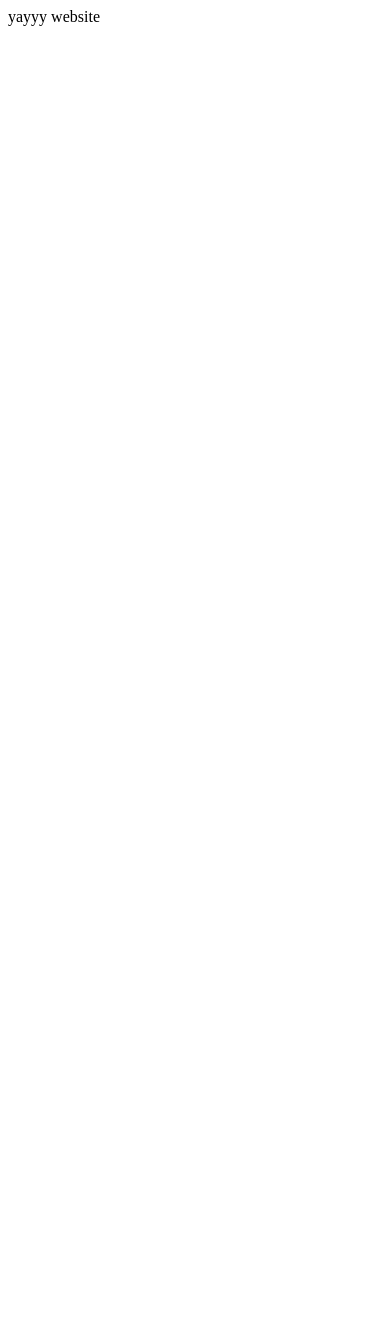
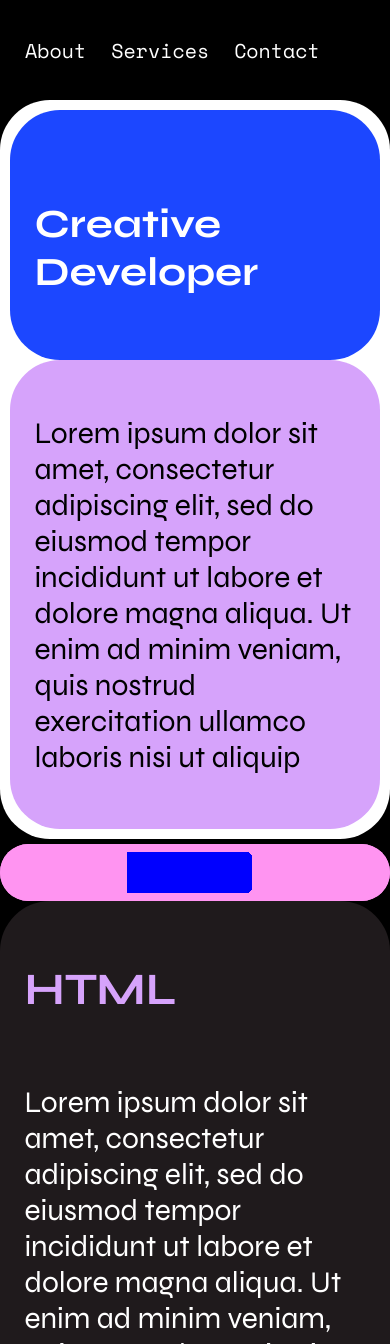
Before and after one commit to roddyka/creativeWebDevelopment, a plain HTML site: page index.html in a window 390 px wide. Shown: the top 1344 px of the page. Before the commit the page ends 844 px from the top, so only its background shows below. Drawn offline with nearby package versions, Linux system fonts and the light colour scheme.

Commit message:
adjusts on design

```diff
--- /dev/null
+++ b/assets/css/style.css
@@ -0,0 +1,280 @@
+* {
+    box-sizing: border-box;
+}
+
+html, body {
+    --border-radius: 100px;
+    --blue:#1c47ff ;
+    --pink: #d6a3fb;
+    --green: #ff94f1;
+    --ice: #e5e5e5;
+
+    --font-family: 'Syne', sans-serif;
+    --font-links: 'Space Mono', monospace;
+
+    --gutter: 2.25vw 6.25vw;
+
+    margin: 0;
+    padding: 0;
+    background: #000000;
+    color: #fff;
+    font-size: 30px;
+    font-family: var(--font-family);
+}
+
+a {
+    text-decoration: none;
+}
+
+article {
+    cursor: move;
+}
+.allsections {
+    /* position: relative;
+    width: 100%;
+    height: calc(100vh - 100px);
+    top: 100px; */
+}
+
+section {
+    width: 100%;
+    height: 100vh;
+}
+
+nav {
+    position: fixed;
+    width: 100%;
+    height: 100px;
+    top: 0;
+    left: 0;
+    font-size: 20px;
+    z-index: 3;
+}
+
+nav ul {
+    display: flex;
+    align-items: center;
+    width: 100%;
+    height: 100%;
+    margin: 0;
+    padding: 0;
+}
+
+nav ul li {
+    list-style: none;
+    margin-left: 45px;
+}
+
+nav ul li a {
+    color: #fff;
+    font-family: var(--font-links);
+}
+
+section {
+    display: flex;
+    position: relative;
+    width: 100%;
+    height: calc(100vh - 100px);
+    top: 100px;
+    z-index: 2;
+}
+
+section.sticky{
+    position: sticky;
+    margin-top: 100px;
+}
+
+section.full-screen {
+    height: 100vh;
+    top: 0;
+    margin-top: 0;
+    z-index: 3;
+    position: 0;
+    border-radius: 0 !important;
+    padding: 6.77vw;
+}
+
+section.about .empty {
+    flex-basis: 37.5vw;
+    background: var(--ice);
+    border-radius: var(--border-radius);
+}
+
+section.about article {
+    flex: 1;
+    display: flex;
+    flex-direction: column;
+    height: auto;
+}
+
+section.about article .title {
+    flex: 2;
+    display: flex;
+    align-items: flex-end;
+    background: var(--blue);
+    border-radius: var(--border-radius);
+    padding: var(--gutter);
+    font-size: 90px;
+}
+
+section.about article .description {
+    flex: 1;
+    display: flex;
+    align-items: center;
+    background: var(--pink);
+    border-radius: var(--border-radius);
+    padding: var(--gutter);
+    color: #000000;
+}
+
+section.services article {
+    display: flex;
+    width: 100%;
+}
+
+section.services figure, section.services .canvas-container {
+    display: flex;
+    align-items: center;
+    justify-content: center;
+    flex-basis: 55.25vw;
+    margin:0;
+    background:  var(--green);
+    border-radius: var(--border-radius);
+}
+
+
+section.services figure img{
+    width: 50%;
+}
+
+
+section.services .text {
+    display: flex;
+    flex-direction: column;
+    justify-content: center;
+    flex: 1;
+    background:  #1f1a1c;
+    padding: var(--gutter);
+    border-radius: var(--border-radius);
+}
+
+
+section.services .text a {
+    font-family: var(--font-links);
+}
+
+section.services.service-html figure, section.services.service-html .canvas-container {
+    background:var(--green);
+}
+
+section.services.service-html .text h2, section.services.service-html .text a {
+    color:var(--pink);
+}
+
+section.services.service-css figure, section.services.service-css .canvas-container  {
+    background: var(--blue);
+}
+
+section.services.service-css .text h2,
+section.services.service-css .text a{
+    background: var(--green);
+}
+
+section.services.service-js figure, section.services .canvas-container {
+    background: var(--pink);
+}
+
+section.services.service-js .text h2,
+section.services.service-js .text a{
+    background: var(--blue);
+}
+
+section.contact {
+    align-items: center;
+    justify-content: center;
+    background: linear-gradient(var(--blue),var(--green) 60%, var(--pink) 70%, var(--ice));
+    border-radius: var(--border-radius);
+}
+
+section.contact a {
+    font-size: 100px;
+    color: #000000;
+    font-weight: bold;
+}
+
+@media only screen and (max-width: 768px) {
+    html, body {
+        --border-radius: 50px;
+        --gutter: 6.25vw;
+    }
+
+    h1 {
+        font-size: 60px;
+    }
+
+    h1 {
+        font-size: 40px;
+    }
+
+    nav ul li {
+        margin-left: 25px;
+    }
+
+    section.about .empty {
+        display: none;
+    }
+
+    section.about article {
+        background: white;
+        border-radius: var(--border-radius);
+        padding: 10px;
+        margin-bottom: 5px;
+    }
+
+    section.services article {
+        flex-direction: column;
+    }
+
+    section.services figure, section.services .canvas-container {
+        flex-basis: 25vh;
+    }
+
+    section.services figure img {
+        flex-basis: 20%;
+    }
+
+    section.contact a {
+        font-size: 50px;
+        transform: rotate(90deg);
+    }
+
+    section.full-screen {
+        position: 0;
+    }
+
+    .canvas-container {
+        width: 100%;
+        height: 100%;
+        display: inline-block;
+        position: relative;
+    }
+
+    .canvas {
+        position: absolute;
+        top: 0;
+        left: 0;
+        width: 100%;
+        height: 100%;
+    }
+
+    section.contact {
+        border-radius: 0;
+        position: 0;
+    }
+
+}
+
+canvas{
+    border-radius: var(--border-radius);
+    height: auto;
+}
--- /dev/null
+++ b/assets/js/3dElements.js
@@ -0,0 +1,97 @@
+window.onload = function () {
+    createBox();
+    createPyramid();
+    createCircle();
+  };
+
+  function createBox() {
+    var scene = new THREE.Scene();
+    scene.background = new THREE.Color("#ff94f1"); // Set background color of the scene
+
+    var camera = new THREE.PerspectiveCamera(
+      75,
+      window.innerWidth / window.innerHeight,
+      1,
+      1000
+    );
+    var renderer = new THREE.WebGLRenderer();
+    var canvas = document.getElementById("box-canvas");
+    renderer.setSize(canvas.clientWidth, canvas.clientHeight);
+    canvas.appendChild(renderer.domElement);
+
+    var geometry = new THREE.BoxGeometry(1, 5, 1);
+    var material = new THREE.MeshBasicMaterial({ color: 0x0000ff });
+    var box = new THREE.Mesh(geometry, material);
+    scene.add(box);
+
+    camera.position.set(0, 0, 5);
+
+    function animate() {
+      requestAnimationFrame(animate);
+      //   box.rotation.x += 0.01;
+      box.rotation.y += 0.01;
+      renderer.render(scene, camera);
+    }
+
+    animate();
+  }
+
+  function createPyramid() {
+    var scene = new THREE.Scene();
+    scene.background = new THREE.Color("#1c47ff"); // Set background color of the scene
+
+    var camera = new THREE.PerspectiveCamera(
+      45,
+      window.innerWidth / window.innerHeight,
+      1,
+      1000
+    );
+    var renderer = new THREE.WebGLRenderer();
+    var canvas = document.getElementById("pyramid-canvas");
+    renderer.setSize(canvas.clientWidth, canvas.clientHeight);
+    canvas.appendChild(renderer.domElement);
+
+    var geometry = new THREE.ConeGeometry(1, 7, 4);
+    var material = new THREE.MeshBasicMaterial({ color: '#d6a3fb' });
+    var pyramid = new THREE.Mesh(geometry, material);
+    scene.add(pyramid);
+
+    camera.position.set(0, 0, 10);
+
+    function animate() {
+      requestAnimationFrame(animate);
+      //   pyramid.rotation.x += 0.01;
+      pyramid.rotation.y += 0.01;
+      renderer.render(scene, camera);
+    }
+
+    animate();
+  }
+
+
+  function createCircle() {
+    var scene = new THREE.Scene();
+    scene.background = new THREE.Color("#d6a3fb"); // Set background color of the scene
+
+    var camera = new THREE.PerspectiveCamera(45, window.innerWidth / window.innerHeight, 1, 1000);
+    var renderer = new THREE.WebGLRenderer();
+    var canvas = document.getElementById("circle-canvas");
+    renderer.setSize(canvas.clientWidth, canvas.clientHeight);
+    canvas.appendChild(renderer.domElement);
+
+    var geometry = new THREE.TorusGeometry(6, 3, 16, 100);
+    var material = new THREE.MeshBasicMaterial({ color: 'yellow'});
+    var circle = new THREE.Mesh(geometry, material);
+    scene.add(circle);
+
+    camera.position.set(0, 0, 100);
+
+    function animate() {
+      requestAnimationFrame(animate);
+      circle.rotation.y += 0.01;
+      //   circle.rotation.z += 0.01;
+      renderer.render(scene, camera);
+    }
+
+    animate();
+  }
--- /dev/null
+++ b/assets/js/home.js
@@ -0,0 +1,40 @@
+document.addEventListener('DOMContentLoaded', (event) => {
+
+    // function handleDragStart(e) {
+    //   this.style.opacity = '0.4';
+    // }
+
+    // function handleDragEnd(e) {
+    //   this.style.opacity = '1';
+
+    //   items.forEach(function (item) {
+    //     item.classList.remove('over');
+    //   });
+    // }
+
+    // function handleDragOver(e) {
+    //   if (e.preventDefault) {
+    //     e.preventDefault();
+    //   }
+
+    //   return false;
+    // }
+
+    // function handleDragEnter(e) {
+    //   this.classList.add('over');
+    // }
+
+    // function handleDragLeave(e) {
+    //   this.classList.remove('over');
+    // }
+
+    // let items = document.querySelectorAll('.container .box');
+    // items.forEach(function(item) {
+    //   item.addEventListener('dragstart', handleDragStart);
+    //   item.addEventListener('dragover', handleDragOver);
+    //   item.addEventListener('dragenter', handleDragEnter);
+    //   item.addEventListener('dragleave', handleDragLeave);
+    //   item.addEventListener('dragend', handleDragEnd);
+    //   item.addEventListener('drop', handleDrop);
+    // });
+  });
--- a/index.html
+++ b/index.html
@@ -1 +1,106 @@
-yayyy website
+<!DOCTYPE html>
+<html lang="en">
+<head>
+    <meta charset="UTF-8">
+    <meta http-equiv="X-UA-Compatible" content="IE=edge">
+    <meta name="viewport" content="width=device-width, initial-scale=1.0">
+    <title>Creative Webdevelopment Course</title>
+    <link rel="stylesheet" href="assets/css/style.css">
+    <link rel="preconnect" href="https://fonts.googleapis.com">
+<link rel="preconnect" href="https://fonts.gstatic.com" crossorigin>
+<link href="https://fonts.googleapis.com/css2?family=Space+Mono&family=Syne:wght@400;700&display=swap" rel="stylesheet">
+<script src="https://cdnjs.cloudflare.com/ajax/libs/three.js/110/three.min.js"></script>
+
+<script src="assets/js/home.js"></script>
+<script src="assets/js/3dElements.js"></script>
+<script>
+
+  </script>
+</head>
+<body>
+    <nav>
+        <ul>
+            <li><a href="#about">About</a></li>
+            <li><a href="#services">Services</a></li>
+            <li><a href="#contact">Contact</a></li>
+        </ul>
+    </nav>
+    <div class="allsections">
+        <section id="about" class="about " >
+            <div class="empty"></div>
+            <article >
+                <div class="title">
+                    <h1>Creative Developer</h1>
+                </div>
+                <div class="description">
+                    <p>Lorem ipsum dolor sit amet, consectetur adipiscing
+                        elit, sed do eiusmod tempor incididunt ut labore et
+                        dolore magna aliqua. Ut enim ad minim veniam, quis
+                        nostrud exercitation ullamco laboris nisi ut aliquip</p>
+                </div>
+            </article>
+        </section>
+
+        <section id="services" class="services service-html sticky">
+            <article >
+                <!-- <figure>
+                    <img src="assets/images/diamond.png" alt="image of a diamond to talk about html" width="200">
+                </figure> -->
+                <div class="canvas-container">
+                    <div class="canvas" id="box-canvas"></div>
+                </div>
+                <div class="text">
+                    <h2>HTML</h2>
+                    <p>Lorem ipsum dolor sit amet, consectetur adipiscing
+                        elit, sed do eiusmod tempor incididunt ut labore et
+                        dolore magna aliqua. Ut enim ad minim veniam, quis
+                        nostrud exercitation ullamco laboris nisi ut aliquip</p>
+                    <a href="#">Know more about HTML</a>
+                </div>
+            </article>
+        </section>
+
+        <section  class="services service-css sticky">
+            <article >
+                <!-- <figure>
+                    <img src="assets/images/triangle.png" alt="image of a triangle to talk about css" width="200">
+                </figure> -->
+                <div class="canvas-container">
+                    <div class="canvas" id="pyramid-canvas"></div>
+                </div>
+                <div class="text">
+                    <h2>CSS</h2>
+                    <p>Lorem ipsum dolor sit amet, consectetur adipiscing
+                        elit, sed do eiusmod tempor incididunt ut labore et
+                        dolore magna aliqua. Ut enim ad minim veniam, quis
+                        nostrud exercitation ullamco laboris nisi ut aliquip</p>
+                    <a href="#">Know more about CSS</a>
+                </div>
+            </article>
+        </section>
+
+        <section class="services service-js sticky">
+            <article draggable="true">
+                <!-- <figure>
+                    <img src="assets/images/octagon.png" alt="image of a octagon to talk about js" width="200">
+                </figure> -->
+                <div class="canvas-container">
+                    <div class="canvas" id="circle-canvas"></div>
+                </div>
+                <div class="text">
+                    <h2>JS</h2>
+                    <p>Lorem ipsum dolor sit amet, consectetur adipiscing
+                        elit, sed do eiusmod tempor incididunt ut labore et
+                        dolore magna aliqua. Ut enim ad minim veniam, quis
+                        nostrud exercitation ullamco laboris nisi ut aliquip</p>
+                    <a href="#">Know more about JS</a>
+                </div>
+            </article>
+        </section>
+    </div>
+        <section id="contact" class="contact sticky full-screen">
+            <a href="">email@email.com</a>
+        </section>
+
+</body>
+</html>
```
Also changed, not shown: index2.html (added, +113 -0 lines), assets/images/Mage.jpg (added), assets/images/Orc1.jpg (added), assets/images/Orc2.jpg (added), assets/images/Priest.jpg (added), assets/images/Priest2.jpg (added), assets/images/Village.jpg (added).
